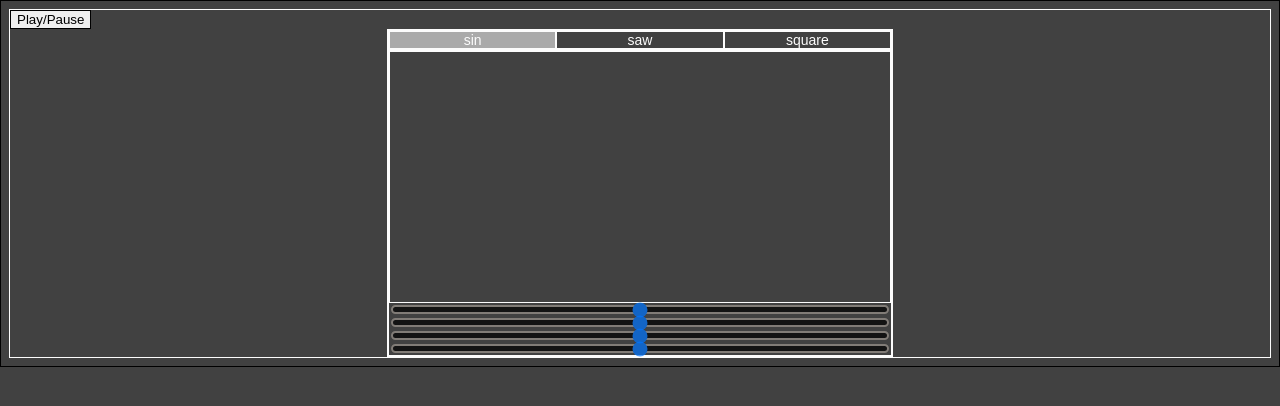
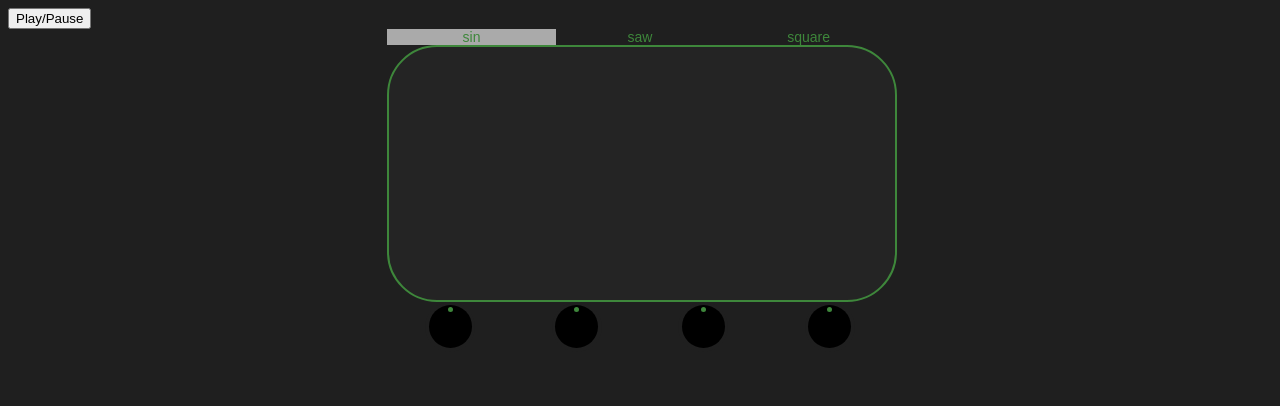
Before and after one commit to JordonGiusto/synth, a plain HTML site: page index.html in a window 1280 px wide. Drawn offline with nearby package versions, Linux system fonts and the light colour scheme.

Commit message:
added knobs to the synth and differnet waveforms

```diff
--- a/customSynth.js
+++ b/customSynth.js
@@ -3,6 +3,11 @@ class CustomSynthManager{
         this.envelope = new Tone.AmplitudeEnvelope();
         this.oscillator = new Tone.Oscillator("440", "sine");
         this.setSynth();
+    }
+
+
+    setSynthType(type){
+        this.oscillator.type = type;
     }
 
     setSynth(synth){
--- a/index.html
+++ b/index.html
@@ -22,13 +22,52 @@
         </div>
         <div class="envelope">
             <canvas id="envelopeCanvas"></canvas>
-            <input type="range" name="attack" id="attack">
-            <input type="range" name="decay" id="decay">
-            <input type="range" name="sustain" id="sustain">
-            <input type="range" name="release" id="release">
+            <div class="envelope-knobs-container">
+                <div class="knob-container" id="attack-knob">
+                    <div class="knob-outer">
+                        <div class="knob-inner">
+                            <div class="knob-pointer">
+
+                            </div>
+                        </div>
+                    </div>
+                    <div class="knob-value" id="attack-value"></div>
+                </div>
+                <div class="knob-container" id="decay-knob">
+                    <div class="knob-outer">
+                        <div class="knob-inner">
+                            <div class="knob-pointer">
+
+                            </div>
+                        </div>
+                    </div>
+                    <div class="knob-value" id="decay-value"></div>
+                </div>
+                <div class="knob-container" id="sustain-knob">
+                    <div class="knob-outer">
+                        <div class="knob-inner">
+                            <div class="knob-pointer">
+
+                            </div>
+                        </div>
+                    </div>
+                    <div class="knob-value" id="sustain-value"></div>
+                </div>
+                <div class="knob-container" id="release-knob">
+                    <div class="knob-outer">
+                        <div class="knob-inner">
+                            <div class="knob-pointer">
+
+                            </div>
+                        </div>
+                    </div>
+                    <div class="knob-value" id="release-value"></div>
+                </div>
+            </div>
         </div>
+    </div>
 
-    </div>
+
 
 
     <script src="index.js" type="module"></script>
--- a/index.js
+++ b/index.js
@@ -1,5 +1,6 @@
+
 import {CustomSynthManager, EnvelopeVisualiser} from './customSynth.js';
-
+import Knob from "./knob.js";
 
 let playbutton = document.getElementById("play-button");
 
@@ -11,23 +12,53 @@ let keyMap = {
 
 }
 
+let attackKnob = new Knob("attack-knob", 0, 2, 0.05);
+let decayKnob = new Knob("decay-knob", 0, 2, 0.05);
+let sustainKnob = new Knob("sustain-knob", 0, 1, 0.05);
+let releaseKnob = new Knob("release-knob", 0, 5, 0.05);
+
+
 
 
 function updateEnvelope(){
-    let attack = document.getElementById("attack").value/50;
-    let decay = document.getElementById("decay").value/50;
-    let sustain = document.getElementById("sustain").value/100;
-    let release = document.getElementById("release").value/20;
+    let attack = attackKnob.value;
+    let decay = decayKnob.value;
+    let sustain = sustainKnob.value;
+    let release = releaseKnob.value;
+
     synthManager.setEnvelope(attack, decay, sustain, release);
     draw();
 }
 
 
+let attack_value = document.getElementById("attack-value");
+let decay_value = document.getElementById("decay-value");
+let sustain_value = document.getElementById("sustain-value");
+let release_value = document.getElementById("release-value");
 
-document.getElementById("attack").oninput = updateEnvelope;
-document.getElementById("decay").oninput = updateEnvelope;
-document.getElementById("sustain").oninput = updateEnvelope;
-document.getElementById("release").oninput = updateEnvelope;
+attackKnob.onchange.push(() => {
+    attack_value.innerHTML = attackKnob.value.toFixed(2);
+});
+decayKnob.onchange.push(() => {
+    decay_value.innerHTML = decayKnob.value.toFixed(2);
+});
+sustainKnob.onchange.push(() => {
+    sustain_value.innerHTML = sustainKnob.value.toFixed(2);
+});
+releaseKnob.onchange.push(() => {
+    release_value.innerHTML = releaseKnob.value.toFixed(2);
+});
+
+
+
+
+attackKnob.onchange.push(updateEnvelope);
+decayKnob.onchange.push(updateEnvelope);
+sustainKnob.onchange.push(updateEnvelope);
+releaseKnob.onchange.push(updateEnvelope);
+
+
+
 
 
 
@@ -41,6 +72,11 @@ function setup (){
     synthManager.setEnvelope(0.5, 0.5, 0.1, 0.8);
     envelopeVisualiser = new EnvelopeVisualiser(document.getElementById("envelopeCanvas"));
     console.log("setup");
+    updateEnvelope();
+    playbutton.onclick = () => {};
+    //disable play button
+    playbutton.classList.add("disabled");
+
     draw();
 }
 
@@ -62,3 +98,26 @@ document.addEventListener("keyup", (event) => {
 
 
 playbutton.onclick = setup;
+
+let sineButton = document.getElementById("sin");
+let squareButton = document.getElementById("square");
+let sawButton = document.getElementById("saw");
+
+sineButton.onclick = () => {
+    synthManager.setSynthType("sine");
+    sineButton.classList.add("selected");
+    squareButton.classList.remove("selected");
+    sawButton.classList.remove("selected");
+}
+squareButton.onclick = () => {
+    synthManager.setSynthType("square");
+    sineButton.classList.remove("selected");
+    squareButton.classList.add("selected");
+    sawButton.classList.remove("selected");
+}
+sawButton.onclick = () => {
+    synthManager.setSynthType("sawtooth");
+    sineButton.classList.remove("selected");
+    squareButton.classList.remove("selected");
+    sawButton.classList.add("selected");
+}
--- /dev/null
+++ b/knob.js
@@ -0,0 +1,51 @@
+
+class Knob{
+    constructor(id, min = -1, max = 1, sense = .05){
+        this.container = document.getElementById(id);
+        this.min = min;
+        this.max = max;
+        this.value = (max + min)/2;
+        this.sense = sense;
+        this.clicked = false;
+        this.knob = this.container.getElementsByClassName("knob-outer")[0];
+        this.knob.addEventListener("mousedown", this.onMouseDown.bind(this));
+        this.knob.addEventListener("mouseup", this.onMouseUp.bind(this));
+        this.knob.addEventListener("mouseleave", this.onMouseUp.bind(this));
+        this.knob.addEventListener("mousemove", this.onMouseMove.bind(this));
+        this.onchange = [];
+    }
+
+    getRotation(){
+        return  -((this.value - this.min)/(this.max - this.min) * 270 - 135);
+    }
+
+    onMouseDown(event){
+        this.clicked = true;
+    }
+    onMouseUp(event){
+        this.clicked = false;
+    }
+    onMouseMove(event){
+        if(this.clicked){
+            this.value -= event.movementY * this.sense;
+            if(this.value > this.max){
+                this.value = this.max;
+            }
+            if(this.value < this.min){
+                this.value = this.min;
+            }
+            console.log(this.onchange);
+            if(this.onchange.length > 0){
+            this.onchange.forEach(f => {
+                f();
+            });
+        }
+        }
+        let rotation = this.getRotation();
+        this.knob.style.transform = "rotate(" + -rotation + "deg)";
+        console.log(rotation);
+    }
+
+}
+
+export default Knob;
--- /dev/null
+++ b/knobindex.js
@@ -0,0 +1,4 @@
+import Knob from "./knob.js";
+
+
+let attackKnob = new Knob("knob1")
--- a/style.css
+++ b/style.css
@@ -1,14 +1,19 @@
 
-*{
-    border-width: 1px;
-    border-style: solid;
+:root{
+    --mainColor: hsl(0, 0%, 12%);
+    --secondaryColor: hsl(0, 0%, 14%);
+    --shadowColor: hsl(0, 0%, 10%);
+    --darkerShadowColor: hsl(0, 0%, 8%);
+    --lightColor: hsl(0, 0%, 16%);
+    --highlightColor: hsl(118, 39%, 38%);
+    --brightHighlightColor:  hsl(118, 57%, 63%);
 }
 
 body{
-    background-color: #414141;
+    background-color: hsl(0, 0%, 12%);
     font-family: Arial, Helvetica, sans-serif;
     font-size: 14px;
-    color: #fcfcfc;
+    color: var(--highlightColor);
 }
 
 div.envelope{
@@ -72,3 +77,78 @@ input[type=range] {
     background: #04AA6D;
     cursor: pointer;
   }
+
+
+  .knob-container{
+    height: 50px;
+    width:50px;
+    margin: auto;
+    justify-content: center;
+
+  }
+
+  .knob-outer{
+    height: 50px;
+    width:50px;
+    border-radius: 50%;
+    background-color: #aaa;
+    display: flex;
+    justify-content: center;
+    align-items: center;
+    border: none;
+    background-color: rgb(31, 31, 31);
+  }
+  .knob-inner{
+    height: 43px;
+    width:43px;
+    border-radius: 50%;
+    background-color: #ccc;
+    display: flex;
+    justify-content: center;
+    align-items: center;
+    background-color: rgb(0, 0, 0);
+    border-width: 0px;
+    position: relative;
+    border-style: solid;
+  }
+  .knob-pointer{
+    position: absolute;
+    top: 2px;
+    border: none;
+    border-radius: 50%;
+    width: 5px;
+    height: 5px;
+    background-color: var(--highlightColor);
+  }
+
+    .envelope-knobs-container{
+        display: flex;
+        flex-direction: row;
+        justify-content: space-between;
+        align-items: center;
+    }
+    canvas{
+        width: 100%;
+        height: 100%;
+        background-color: hsl(0, 0%, 14%);
+        border-width: 2px;
+        border-style: solid;
+        border-radius: 50px;
+    }
+
+.knob-inner:hover{
+    color: var(--brightHighlightColor);
+}
+
+.knob-outer:hover .knob-pointer{
+    background-color: var(--brightHighlightColor);
+}
+.knob-value{
+        text-align: center;
+        background-color: var(--shadowColor);
+}
+
+
+.knob-outer:hover + .knob-value{
+    color: var(--brightHighlightColor);
+}
```
